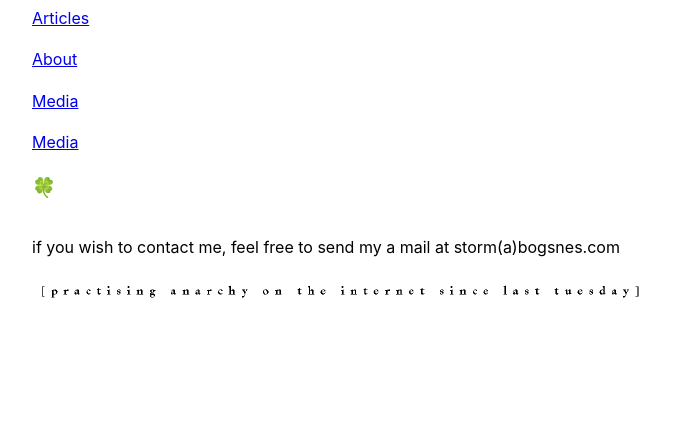
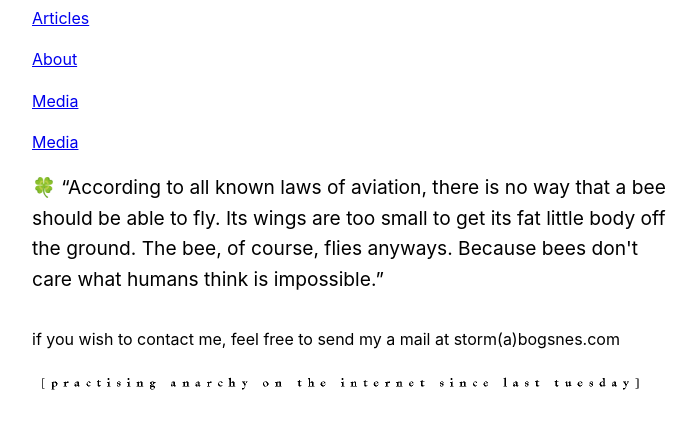
Before and after one commit to Bogsnes/bogsorg, a plain HTML site: page index.html in a window 1280 px wide. Shown: the part 107-536 px from the top of the page, without its empty margins (283-979 px from the left). Drawn offline with Linux system fonts and the light colour scheme.

Commit message:
Update index.html

```diff
--- a/index.html
+++ b/index.html
@@ -76,7 +76,7 @@
 
 
         <div class="emoji">
-            🍀
+            🍀 “According to all known laws of aviation, there is no way that a bee should be able to fly. Its wings are too small to get its fat little body off the ground. The bee, of course, flies anyways. Because bees don't care what humans think is impossible.”
         </div>
 
 
```
